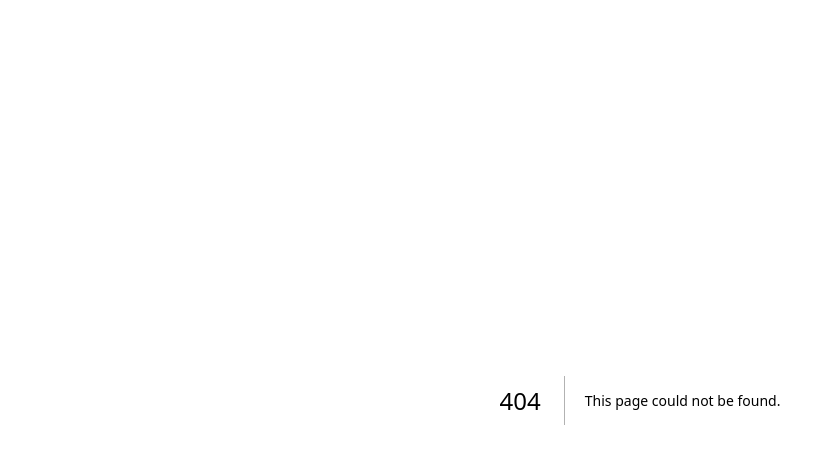
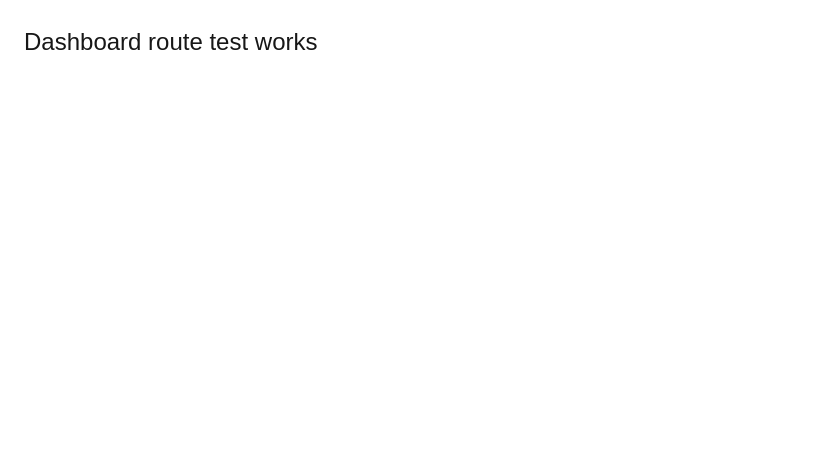
Before and after one commit to jasonyorkest1985-gif/emily-core, a Next.js app: page /test-dashboard in a window 1280 px wide. Before the commit this address had no page. Shown: the top 464 px of the page, without its empty margins (0-817 px from the left). Built offline with nearby package versions, Linux system fonts and the light colour scheme.

Commit message:
test: add dashboard route check

```diff
--- /dev/null
+++ b/src/app/test-dashboard/page.tsx
@@ -0,0 +1,3 @@
+export default function TestDashboardPage() {
+  return <main style={{ padding: 24, fontSize: 24 }}>Dashboard route test works</main>;
+}
```
